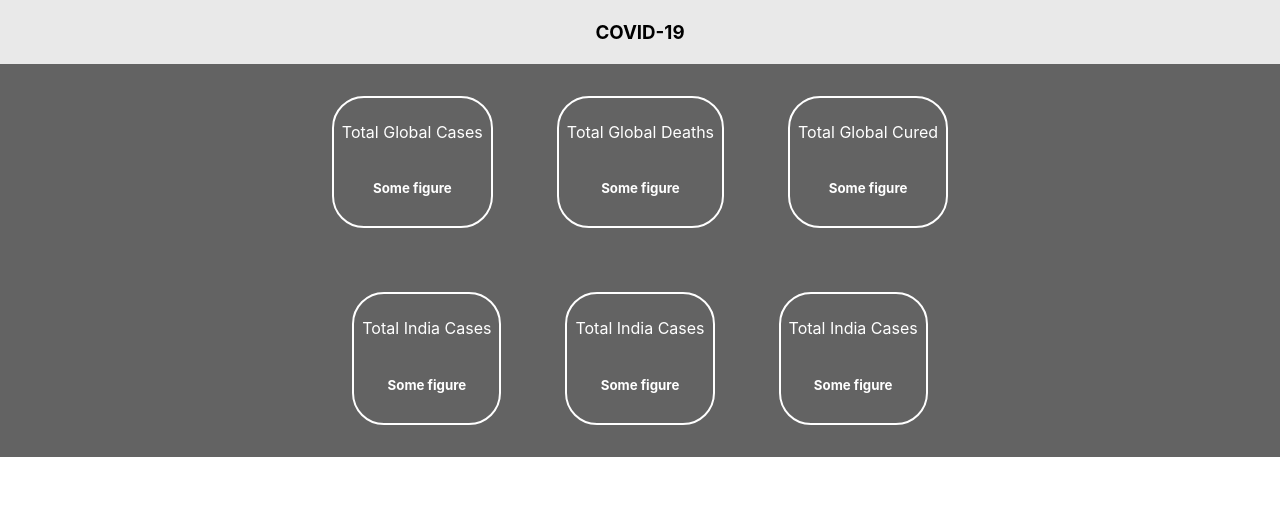
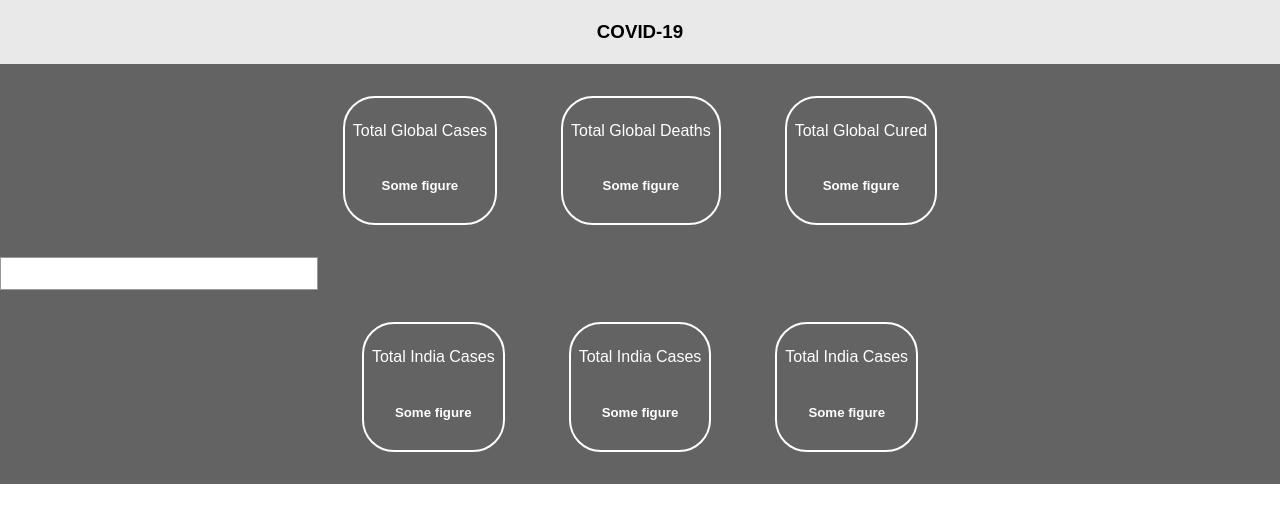
Before and after one commit to yashg160/Covid19, a React (Create React App) app: page / in a window 1280 px wide. Shown: the top 522 px of the page. Built offline with nearby package versions, Linux system fonts and the light colour scheme.

Commit message:
Used autocomplete

```diff
--- a/src/App.js
+++ b/src/App.js
@@ -1,4 +1,5 @@
 import React from "react";
+import AutocompleteText from "./AutocompleteText";
 import "./css/App.css";
 
 export default class App extends React.Component {
@@ -25,7 +26,7 @@ export default class App extends React.Component {
 							<h5>Some figure</h5>
 						</div>
 					</div>
-
+					<AutocompleteText />
 					<div className="card-container">
 						<div className="card">
 							<p>Total India Cases</p>
```
